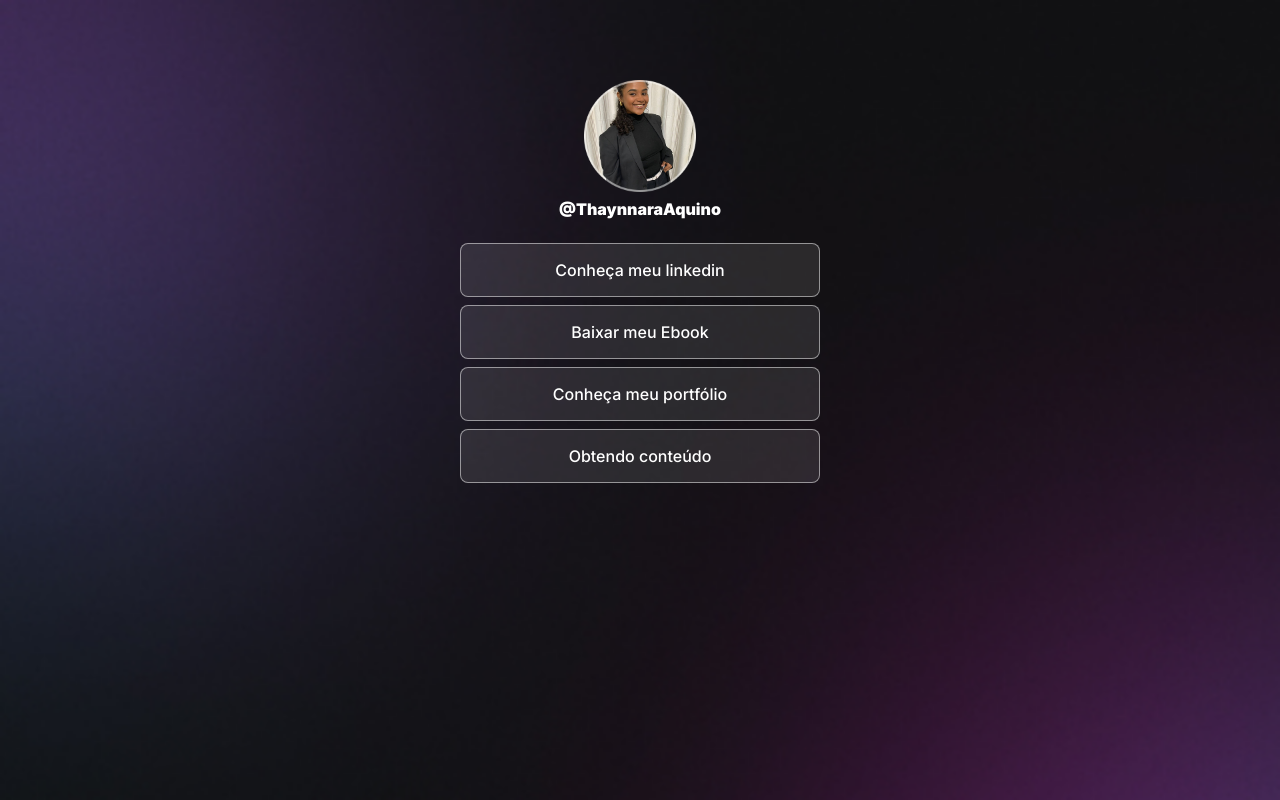
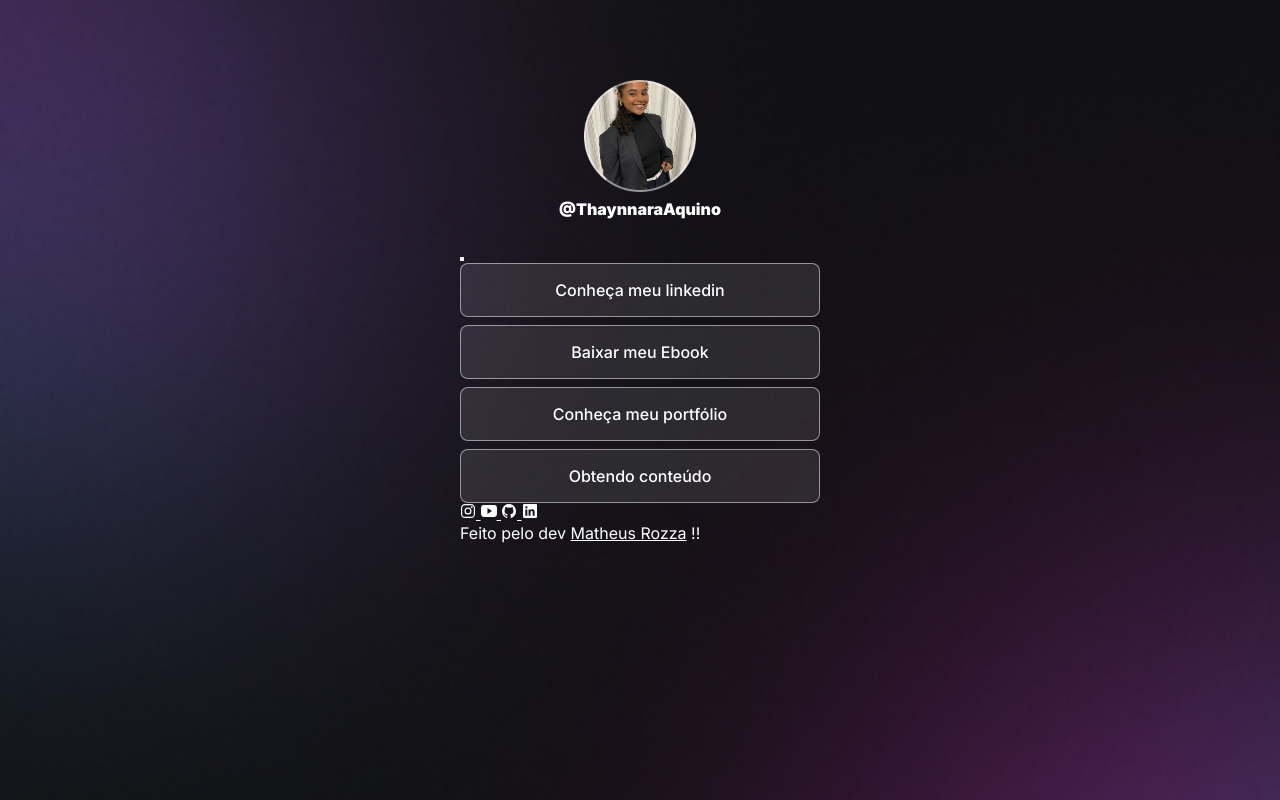
Before and after one commit to MatheusRozza7/devlinks, a plain HTML site: page index.html in a window 1280 px wide. Drawn offline with nearby package versions, Linux system fonts and the light colour scheme.

Commit message:
adicao de um botao, logo com interacoes e rodape

```diff
--- a/index.html
+++ b/index.html
@@ -1,5 +1,5 @@
 <!DOCTYPE html>
-<html lang="pt-br">
+<html lang="pt-br" class="light">
   <head>
     <link rel="preconnect" href="https://fonts.googleapis.com" />
     <link rel="preconnect" href="https://fonts.gstatic.com" crossorigin />
@@ -18,6 +18,11 @@
         <img src="/assets/avatar.png" alt="Foto de perfil de Thaynnara" />
         <p>@ThaynnaraAquino</p>
       </div>
+      <div id="switch">
+        <button>
+        </button>
+        <span></span>
+      </div>
       <ul>
         <li>
           <a href="https://www.linkedin.com/in/thaynnaraaquino/" target="_blank"
@@ -32,6 +37,43 @@
         </li>
         <li><a href="#">Obtendo conteúdo</a></li>
       </ul>
+      <div id="social-links">
+        <a href="https://www.instagram.com/thayaquinomakeupp/" target="_blank">
+          <ion-icon name="logo-instagram"></ion-icon>
+        </a>
+        <a
+          href="https://www.youtube.com/watch?v=erJRPWd6S44&list=RDMMerJRPWd6S44&start_radio=1"
+          target="_blank"
+        >
+          <ion-icon name="logo-youtube"></ion-icon>
+        </a>
+        <a
+          href="https://github.com/MatheusRozza7/portfolioThaynnara"
+          target="_blank"
+        >
+          <ion-icon name="logo-github"></ion-icon>
+        </a>
+        <a href="https://www.linkedin.com/in/thaynnaraaquino/" target="_blank">
+          <ion-icon name="logo-linkedin"></ion-icon>
+        </a>
+      </div>
+      <div id="footer">
+        <footer>
+          Feito pelo dev
+          <a href="https://github.com/MatheusRozza7" target="_blank">
+            Matheus Rozza</a
+          >
+          !!
+        </footer>
+      </div>
     </div>
+    <script
+      type="module"
+      src="https://unpkg.com/ionicons@7.1.0/dist/ionicons/ionicons.esm.js"
+    ></script>
+    <script
+      nomodule
+      src="https://unpkg.com/ionicons@7.1.0/dist/ionicons/ionicons.js"
+    ></script>
   </body>
 </html>
```
